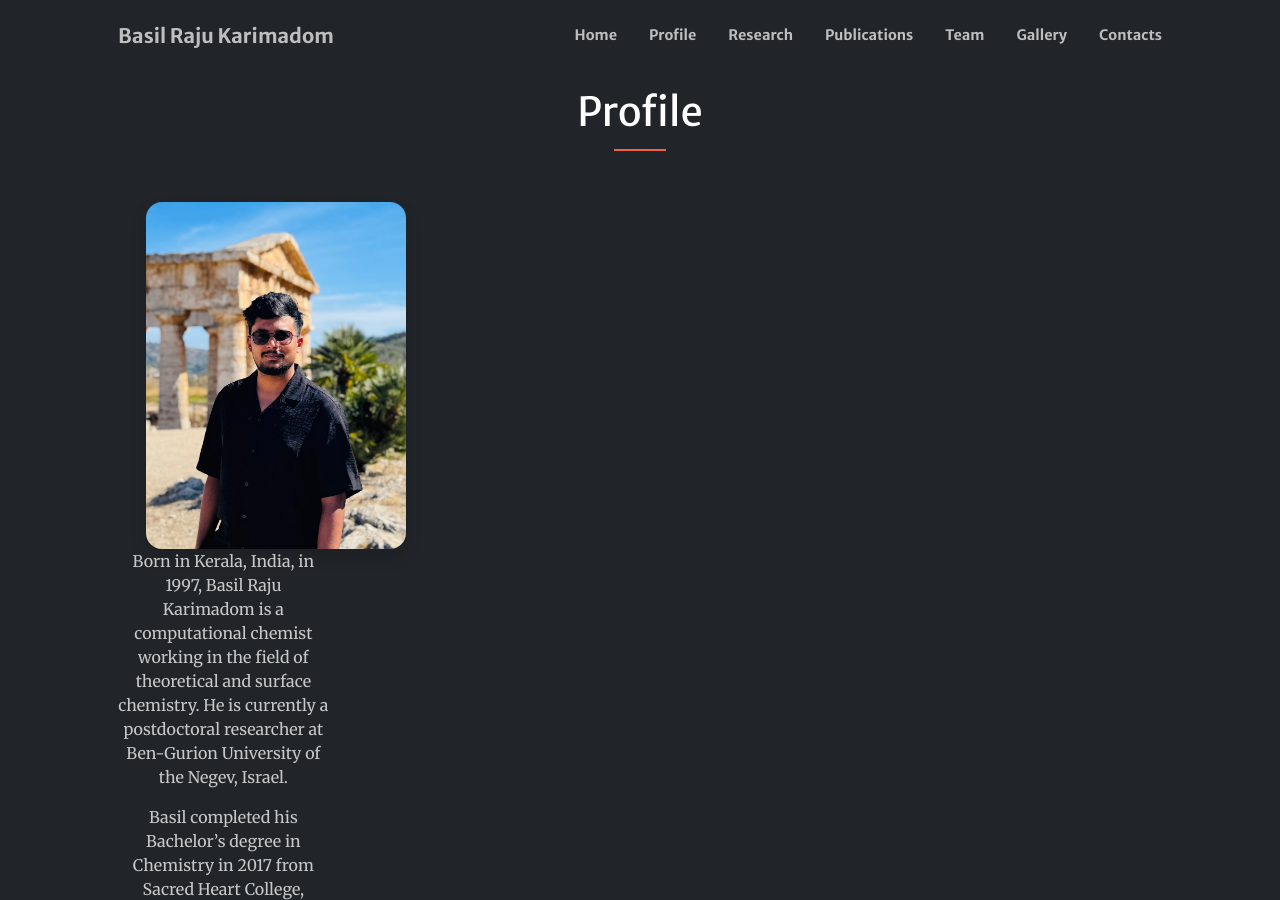
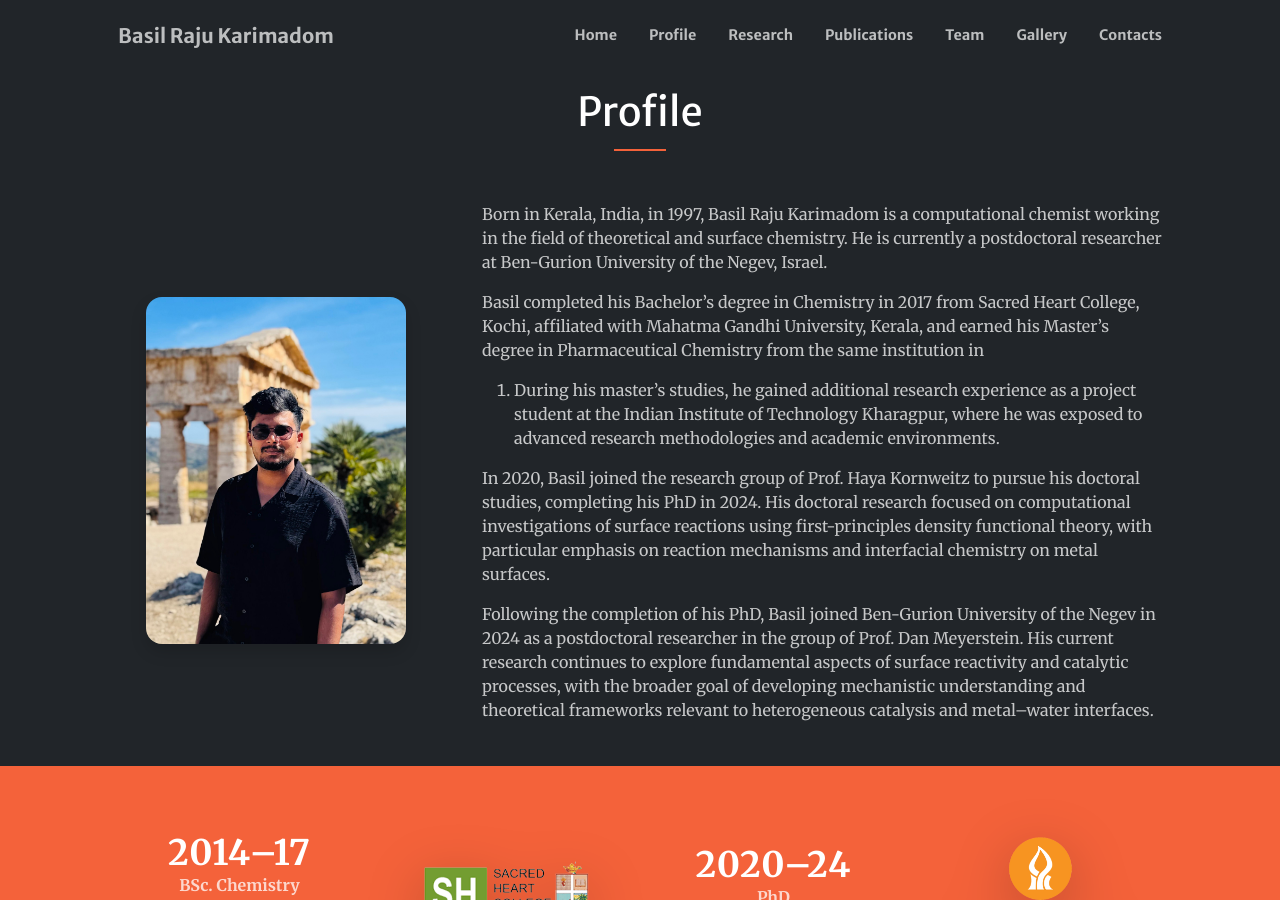
Before and after one commit to basilkarimadom/basilkarimadom.github.io, a Jekyll site: the page built from about.md, in a window 1280 px wide and 900 px high. Built offline with Jekyll 4.4.1, drawn with Linux system fonts in a browser that asks for light colours; comment, search, counter and statistics services are not loaded.

Commit message:
Update profile_intro.html

```diff
--- a/_includes/profile_intro.html
+++ b/_includes/profile_intro.html
@@ -2,15 +2,16 @@
   <div class="container px-4 px-lg-5">
     <div class="row align-items-center gx-5 gy-4">
 
-      <div class="col-lg-4 text-center">
+      <div class="col-md-4 col-lg-4 text-center">
         <img
           src="{{ section.image }}"
           alt="Profile portrait"
           class="img-fluid rounded-4 shadow"
           style="max-width: 260px;"
         />
+      </div>
 
-      <div class="col-lg-8">
+      <div class="col-md-8 col-lg-8">
         <div class="text-white-75 profile-intro-text">
           {{ section.text | markdownify }}
         </div>
```
